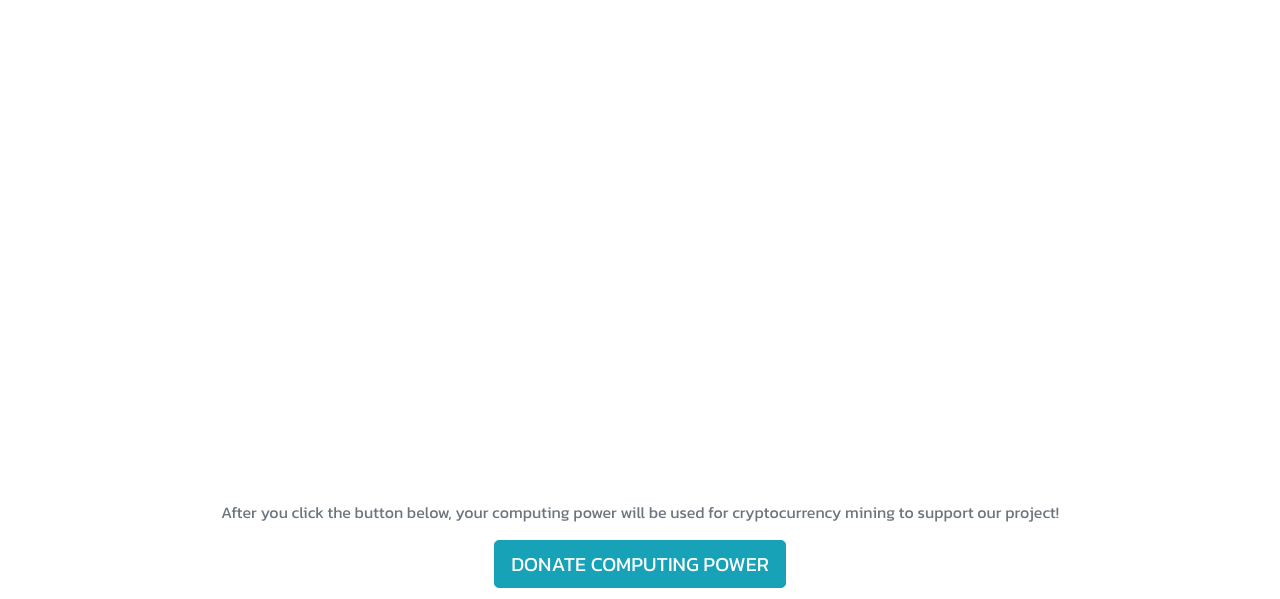
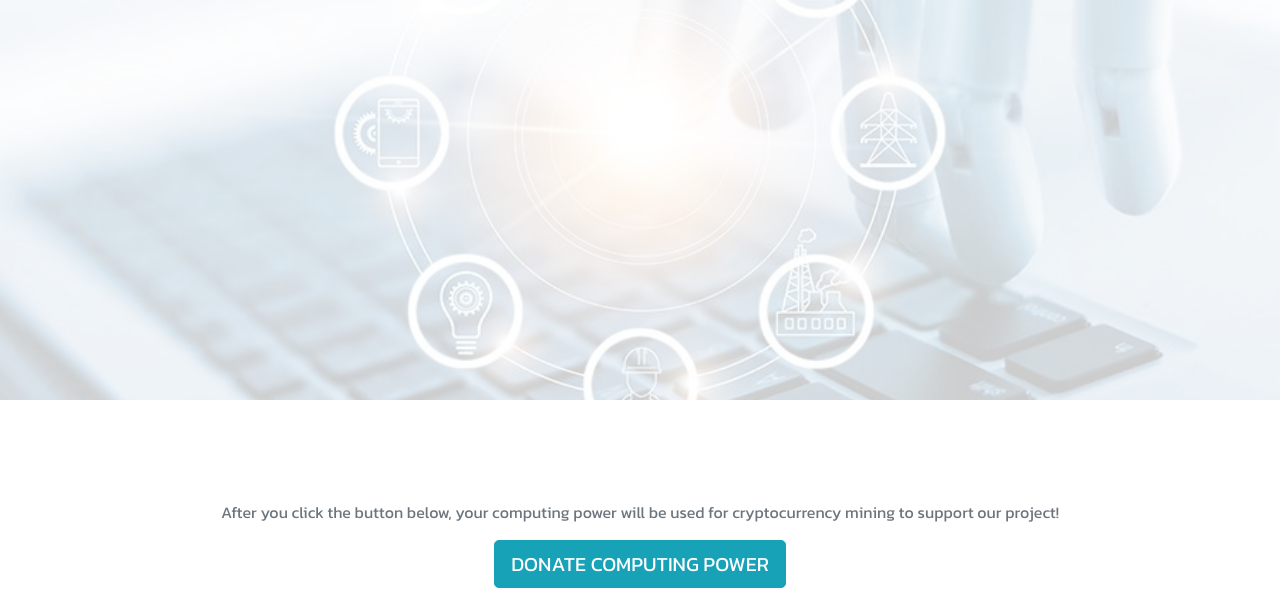
Before and after one commit to freebpmnquality/freebpmnquality.github.io, a PHP site: page /donate.html in a window 1280 px wide. Shown: the part 56-655 px from the top of the page. Run offline with PHP 8.4, Linux system fonts and the light colour scheme; some libraries are stand-ins or nearby versions.

Commit message:
Update js-bmpai.css

```diff
--- a/css/js-bmpai.css
+++ b/css/js-bmpai.css
@@ -40,7 +40,7 @@ body {
 }
 
 #donate-banner {
-    background-image: url("file:///C:/Users/kopp9/Documents/GitHub/freebpmnquality.github.io/images/bg-3.png");
+    background-image: url("/images/bg-3.png");
     background-position: center;
     background-repeat: no-repeat;
     background-size: cover;
```
